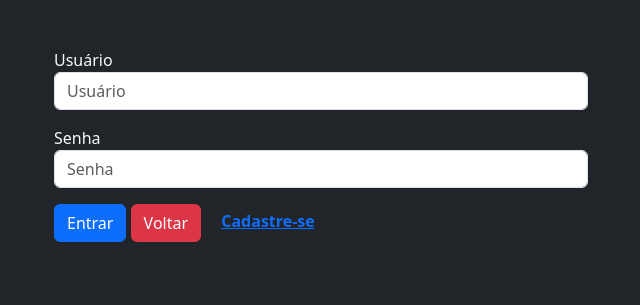
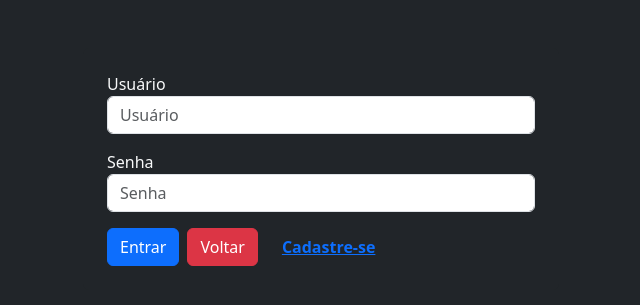
Before and after one commit to DaviAlencar2/jp-heatmap-assaltos, a Django app: page /accounts/login/ in a window 1280 px wide. Shown: the part 56-361 px from the top of the page, without its empty margins (319-959 px from the left). Run offline with Django 5.2, Linux system fonts and the light colour scheme; some libraries are stand-ins or nearby versions.

Commit message:
feat: melhorando templates

```diff
--- a/heatmap/views.py
+++ b/heatmap/views.py
@@ -11,7 +11,10 @@ def is_staff(user):
 
 
 def home(request):
-    return render(request, "heatmap/home.html", {'show_year_dropdown': True})
+    years = Robbery.objects.dates('date', 'year')
+    years = [year.year for year in years]
+    print(years)
+    return render(request, "heatmap/home.html", {'years': years})
 
 
 def stats(request):
--- a/templates/accounts/login.html
+++ b/templates/accounts/login.html
@@ -2,8 +2,8 @@
 {% block title %}Login{% endblock %}
 
 {% block content %}
-<div class="container w-50 mt-5 mx-auto">
-    <form action="{% url 'login' %}" method="POST">
+<div class="container mt-5" style="max-width: 500px;">
+    <form action="{% url 'login' %}" method="POST" class="bg-dark bg-opacity-25 p-4 rounded">
         {% csrf_token %}
 
         {% for field in form.visible_fields %}
@@ -13,10 +13,10 @@
             </div>
         {% endfor %}
 
-        <nav >
+        <nav class="d-flex flex-wrap gap-2 align-items-center">
             <button type="submit" class="btn btn-primary">Entrar</button>
-            <a href="{% url 'home' %}" class="btn btn-danger ">Voltar</a>
-            <a href="{% url 'signup' %}" class="ms-3 text-primary text-decoration-underline fw-bold">Cadastre-se</a>
+            <a href="{% url 'home' %}" class="btn btn-danger">Voltar</a>
+            <a href="{% url 'signup' %}" class="ms-md-3 text-primary text-decoration-underline fw-bold">Cadastre-se</a>
         </nav>
     </form>
 </div>
```
Also changed, not shown: templates/accounts/signup.html (+4 -4 lines), templates/heatmap/home.html (+5 -3 lines).
